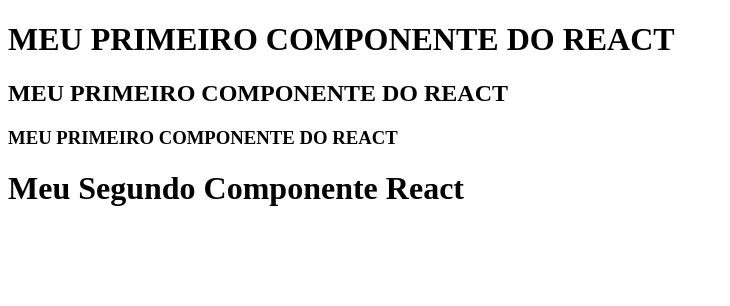
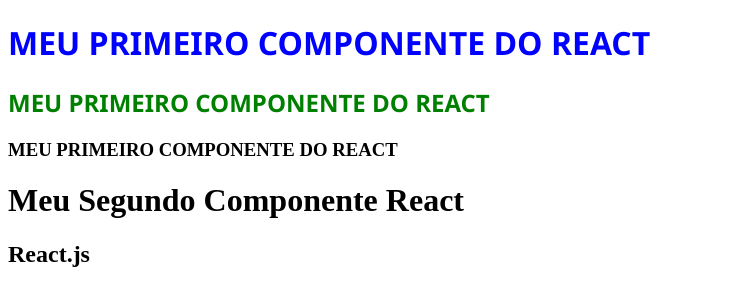
Before and after one commit to kaoryogata/projeto_react, a React (Create React App) app in the folder aula 04/meu-primeiro-react-project/: page / in a window 1280 px wide. Shown: the top 306 px of the page, without its empty margins (0-730 px from the left). Built offline with nearby package versions, Linux system fonts and the light colour scheme.

Commit message:
Componente dinâmico
Brincamos um pouco com componentes dinâmicos no React

```diff
--- a/aula 04/meu-primeiro-react-project/src/Componente1.js
+++ b/aula 04/meu-primeiro-react-project/src/Componente1.js
@@ -3,11 +3,17 @@
 export default class Componente1 extends React.Component {
     //Sobrescrever a funçao render que retorna um HTML
     render(){
+
+        const estilo = {
+            fontFamily: "Segoe UI, Tahoma, Geneva, Verdana, sans-serif",
+            color: 'green'
+        }
+
         return (
-            //React só aceita apenas UM elemento pai
+            //React só aceita apenas UM elemento pai <>
             <>
-                <h1>MEU PRIMEIRO COMPONENTE DO REACT</h1>
-                <h2>MEU PRIMEIRO COMPONENTE DO REACT</h2>
+                <h1 className= "fonte">MEU PRIMEIRO COMPONENTE DO REACT</h1>
+                <h2 style={estilo}>MEU PRIMEIRO COMPONENTE DO REACT</h2>
                 <h3>MEU PRIMEIRO COMPONENTE DO REACT</h3>
             </>
         );
--- a/aula 04/meu-primeiro-react-project/src/Componente2.js
+++ b/aula 04/meu-primeiro-react-project/src/Componente2.js
@@ -1,9 +1,17 @@
 import React from 'react';
+
+const titulo = 'Meu Segundo Componente React';
 
 export class Componente2 extends React.Component {
     render(){
+
+        const curso = 'react'
+
         return(
-            <h1>Meu Segundo Componente React</h1>
+            <>
+            <h1>{titulo}</h1>
+            <h2>{curso && curso.toUpperCase() === 'REACT' ? 'React.js' : 'Outras linguagens'}</h2>
+            </>
         );
     }
 }
--- /dev/null
+++ b/aula 04/meu-primeiro-react-project/src/index.css
@@ -0,0 +1,4 @@
+.fonte {
+    font-family: 'Segoe UI', Tahoma, Geneva, Verdana, sans-serif ;
+    color: blue;
+}
--- a/aula 04/meu-primeiro-react-project/src/index.js
+++ b/aula 04/meu-primeiro-react-project/src/index.js
@@ -2,6 +2,7 @@
 import ReactDOM from 'react-dom';
 import Componente1 from './Componente1';
 import {Componente2} from './Componente2';
+import './index.css';
 
 ReactDOM.render(
   <React.StrictMode>
```
